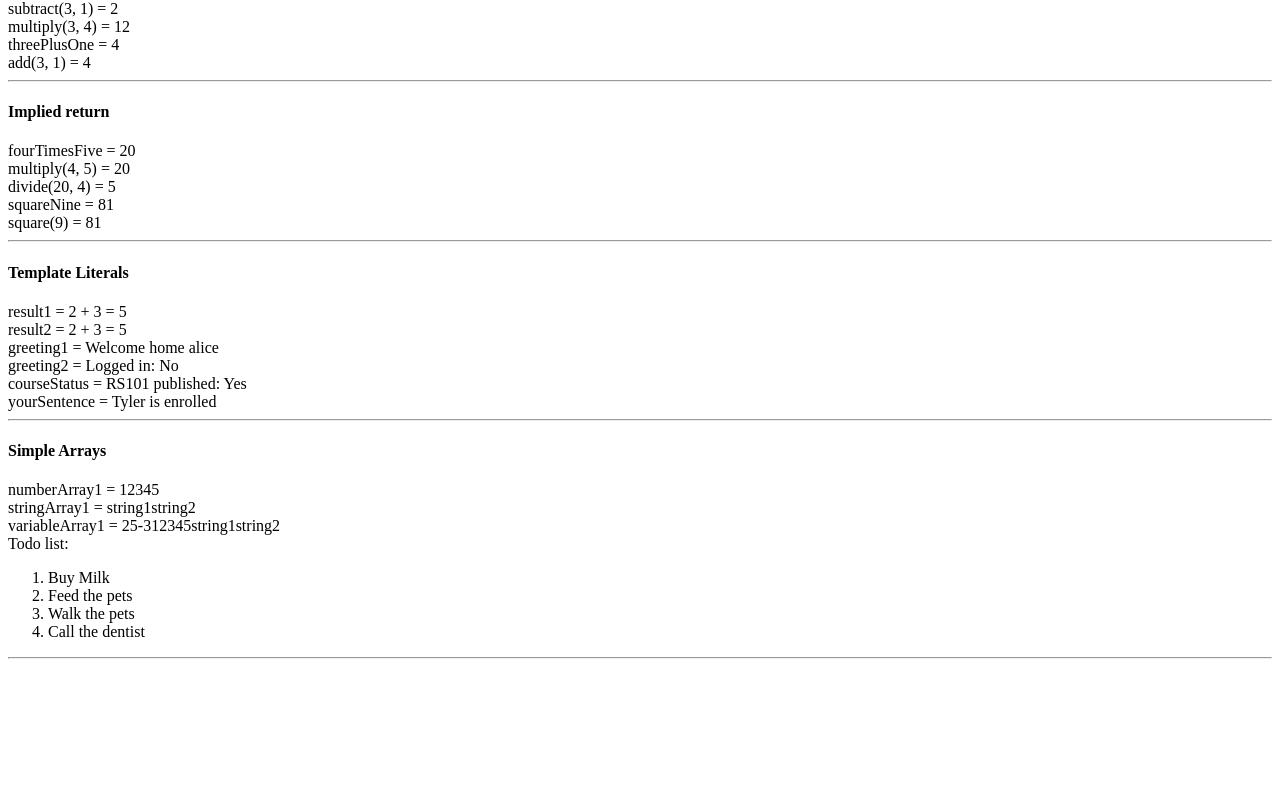
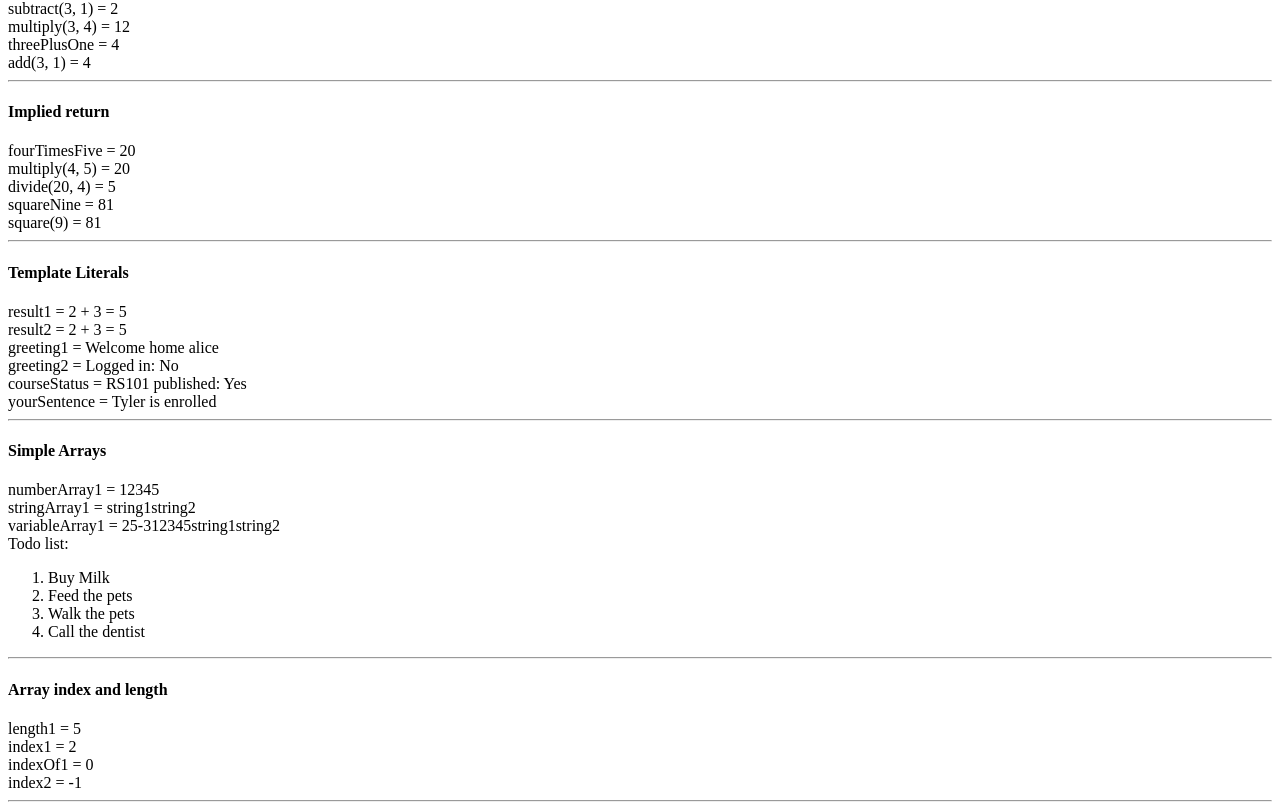
Before and after one commit to pricefy-dotcom/webdev-client, a Next.js app in the folder 2026/fall/webdev/webdev-client/: page /labs/lab3 in a window 1280 px wide. Shown: the part 1902-2712 px from the top of the page. Before the commit the page ends 2569 px from the top, so only its background shows below. Built offline with nearby package versions, Linux system fonts and the light colour scheme.

Commit message:
Lab 3.4.1 Array Index and Length

```diff
--- /dev/null
+++ b/2026/fall/webdev/webdev-client/app/labs/lab3/ArrayIndexAndLength.tsx
@@ -0,0 +1,19 @@
+export default function ArrayIndexAndLength() {
+    let numberArray1 = [1, 2, 3, 4, 5];
+    const length1 = numberArray1.length;
+    const index1 = numberArray1.indexOf(3);
+    const index2 = numberArray1.indexOf(9);
+    return (
+        <div id="wd-array-index-and-length">
+            <h4>Array index and length</h4>
+            length1 = {length1}
+            <br />
+            index1 = {index1}
+            <br />
+            indexOf1 = {numberArray1.indexOf(1)}
+            <br />
+            index2 = {index2}
+            <hr />
+        </div>
+    );
+}
--- a/2026/fall/webdev/webdev-client/app/labs/lab3/page.tsx
+++ b/2026/fall/webdev/webdev-client/app/labs/lab3/page.tsx
@@ -11,6 +11,7 @@ import ArrowFunction from "./ArrowFunctions";
 import ImpliedReturn from "./ImpliedReturn";
 import TemplateLiterals from "./TemplateLiterals";
 import SimpleArrays from "./SimpleArrays";
+import ArrayIndexAndLength from "./ArrayIndexAndLength";
 
 export default function Lab3() {
     return (
@@ -29,6 +30,7 @@ export default function Lab3() {
             <ImpliedReturn />
             <TemplateLiterals />
             <SimpleArrays />
+            <ArrayIndexAndLength />
         </div>
     );
 }
```
